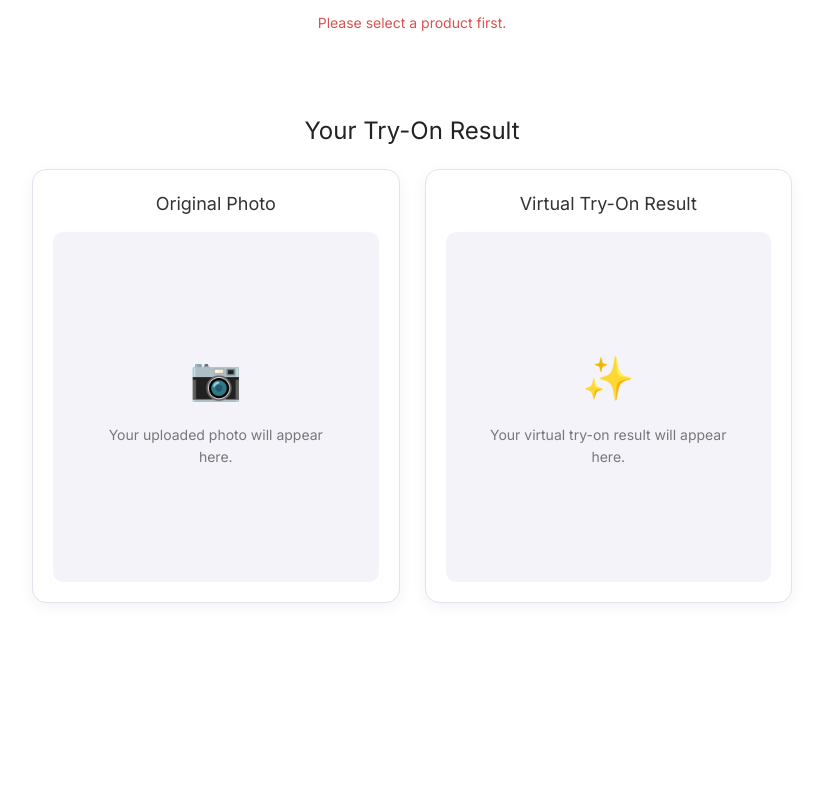
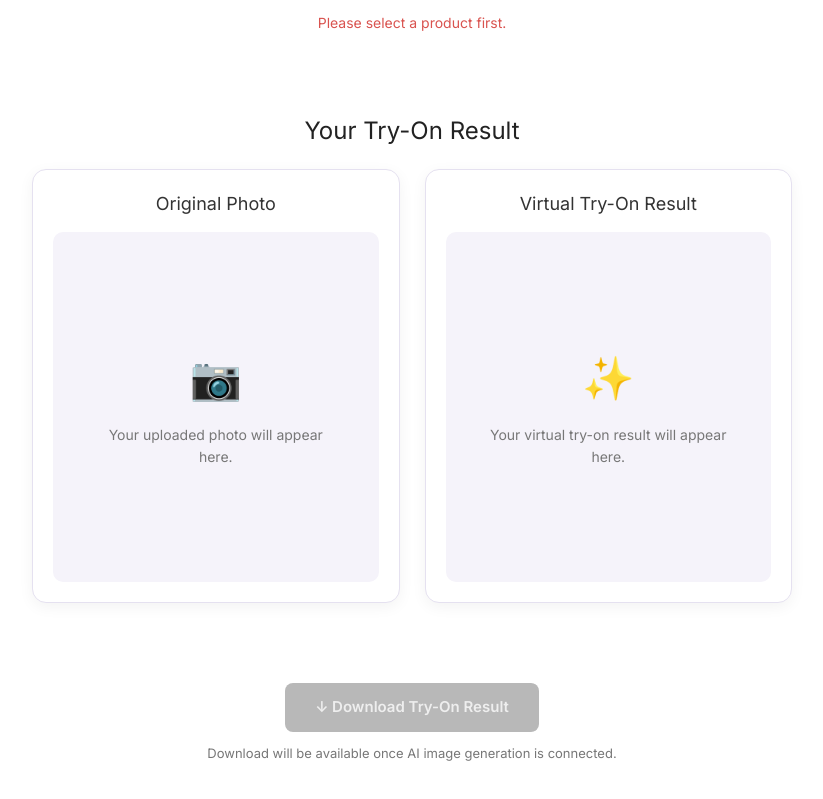
Before and after one commit to Vivekvadher1/Virtual-TryOn, a Next.js app in the folder virtual-ai-tryon/: page /explore/try-on in a window 1280 px wide. Shown: the part 871-1670 px from the top of the page, without its empty margins (228-1051 px from the left). Before the commit the page ends 1614 px from the top, so only its background shows below. Built offline with nearby package versions, Linux system fonts and the light colour scheme.

Commit message:
Download Button
Download button added for the virtual tryon

```diff
--- a/virtual-ai-tryon/app/explore/try-on/page.tsx
+++ b/virtual-ai-tryon/app/explore/try-on/page.tsx
@@ -258,6 +258,15 @@ function TryOnContent() {
           </div>
         </div>
       </section>
+
+      {/* Download Try-On Result */}
+      <div className="download-result-section">
+        <button type="button" className="download-result-btn" disabled>
+          ↓ Download Try-On Result
+        </button>
+
+        <p>Download will be available once AI image generation is connected.</p>
+      </div>
     </main>
   );
 }
--- a/virtual-ai-tryon/app/styles/TryOn.css
+++ b/virtual-ai-tryon/app/styles/TryOn.css
@@ -343,3 +343,32 @@
         height: 300px;
     }
 }
+
+
+/* Download Result Section */
+.download-result-section {
+    display: flex;
+    flex-direction: column;
+    align-items: center;
+    gap: 12px;
+    margin: 25px auto 40px;
+    padding: 20px;
+}
+
+.download-result-btn {
+    padding: 13px 30px;
+    border: none;
+    border-radius: 8px;
+    background: #b8b8b8;
+    color: #eeeeee;
+    font-size: 15px;
+    font-weight: 600;
+    cursor: not-allowed;
+}
+
+.download-result-section p {
+    margin: 0;
+    color: #777;
+    font-size: 13px;
+    text-align: center;
+}
```
